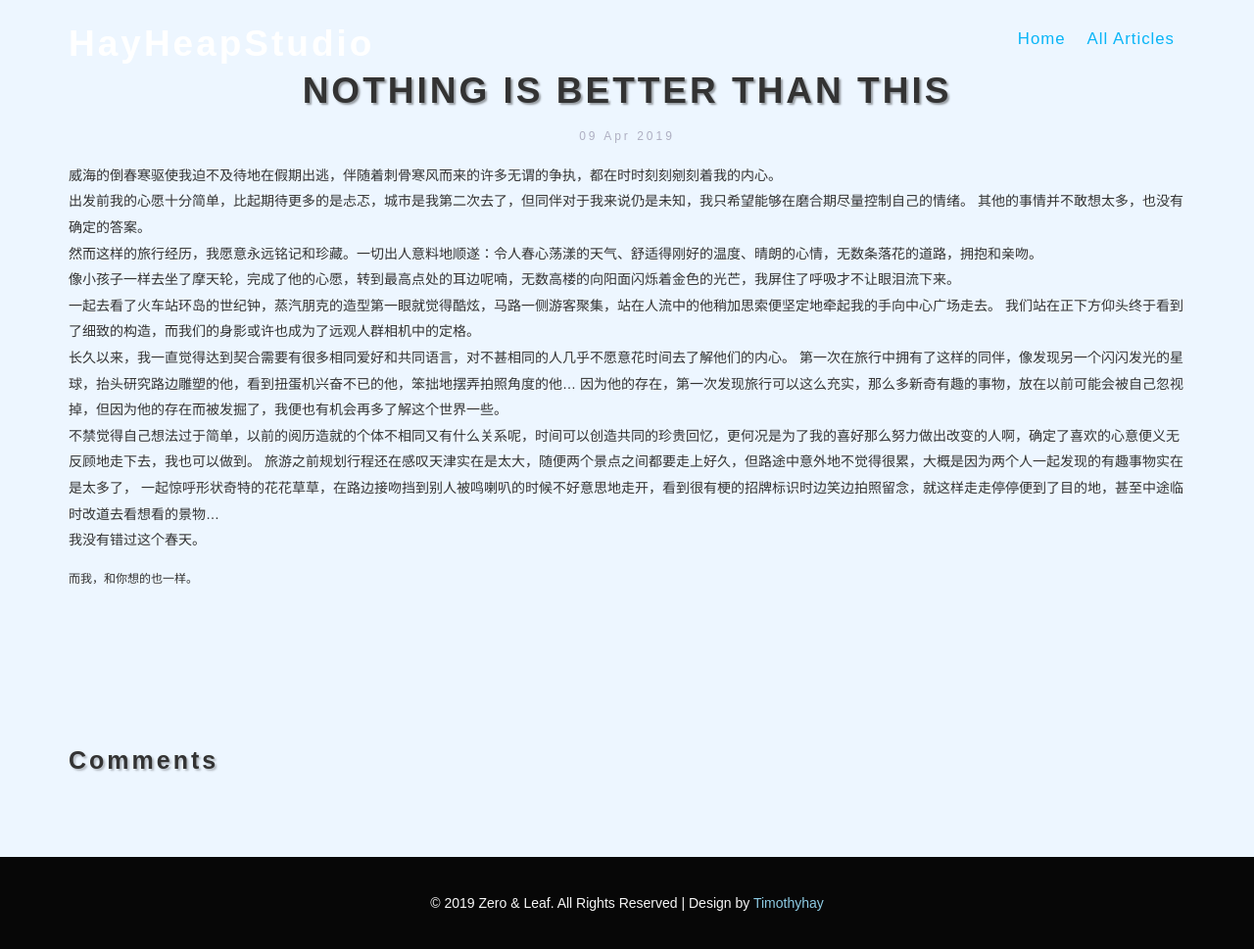
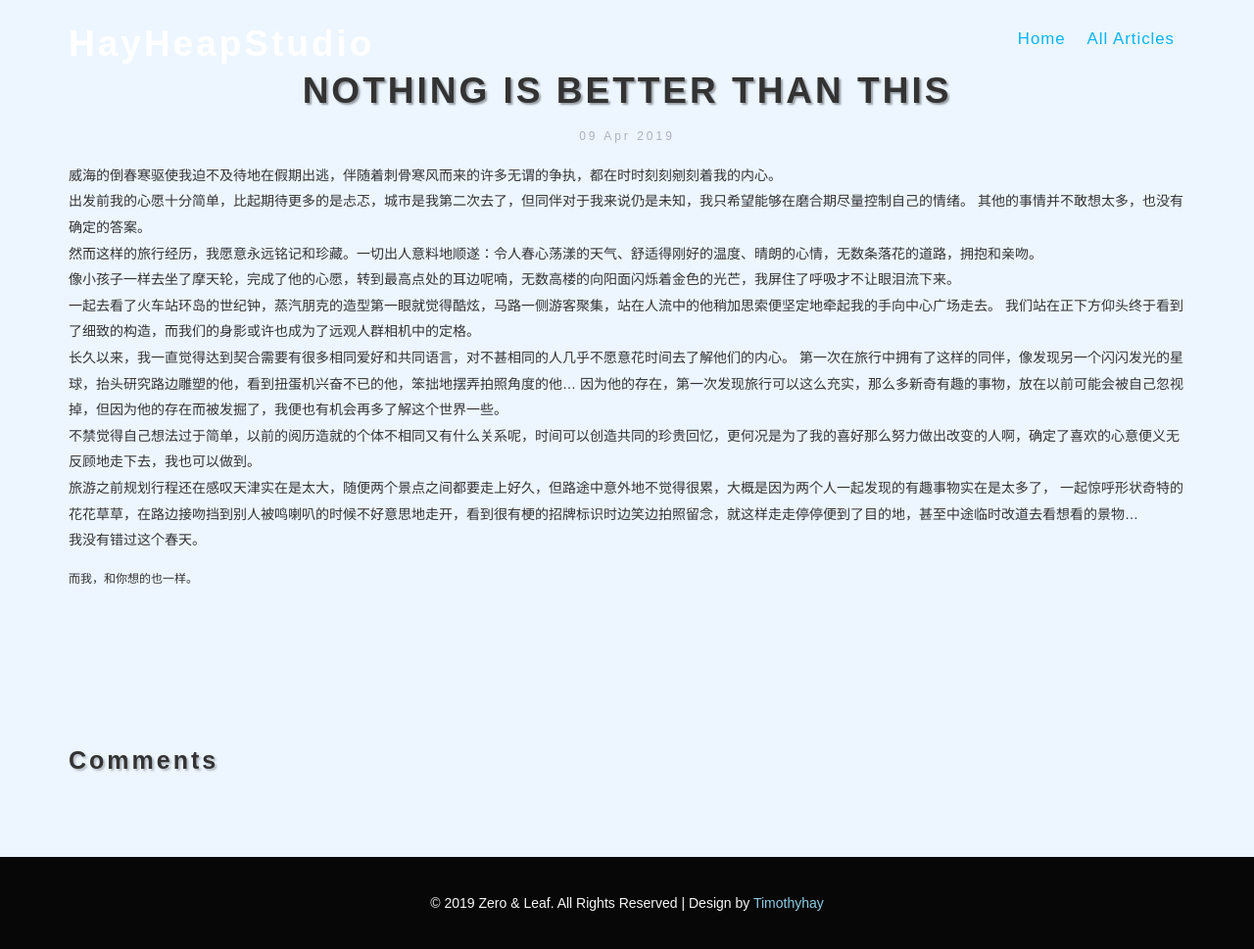
Before and after one commit to Timothyhay/TimothyhayHeap, a Jekyll site: the page built from _posts/2019-04-09-springmelody.html, in a window 1280 px wide. Shown: the whole page at 98% size. Built offline with Jekyll 4.4.1, drawn with Linux system fonts in a browser that asks for light colours; comment, search, counter and statistics services are not loaded.

```diff
--- a/_posts/2019-04-09-springmelody.html
+++ b/_posts/2019-04-09-springmelody.html
@@ -21,8 +21,8 @@ comments: true
 	<p>  长久以来，我一直觉得达到契合需要有很多相同爱好和共同语言，对不甚相同的人几乎不愿意花时间去了解他们的内心。
 		第一次在旅行中拥有了这样的同伴，像发现另一个闪闪发光的星球，抬头研究路边雕塑的他，看到扭蛋机兴奋不已的他，笨拙地摆弄拍照角度的他…
 		因为他的存在，第一次发现旅行可以这么充实，那么多新奇有趣的事物，放在以前可能会被自己忽视掉，但因为他的存在而被发掘了，我便也有机会再多了解这个世界一些。</p>
-	<p>不禁觉得自己想法过于简单，以前的阅历造就的个体不相同又有什么关系呢，时间可以创造共同的珍贵回忆，更何况是为了我的喜好那么努力做出改变的人啊，确定了喜欢的心意便义无反顾地走下去，我也可以做到。
-旅游之前规划行程还在感叹天津实在是太大，随便两个景点之间都要走上好久，但路途中意外地不觉得很累，大概是因为两个人一起发现的有趣事物实在是太多了，
+	<p>不禁觉得自己想法过于简单，以前的阅历造就的个体不相同又有什么关系呢，时间可以创造共同的珍贵回忆，更何况是为了我的喜好那么努力做出改变的人啊，确定了喜欢的心意便义无反顾地走下去，我也可以做到。</p>
+	<p>旅游之前规划行程还在感叹天津实在是太大，随便两个景点之间都要走上好久，但路途中意外地不觉得很累，大概是因为两个人一起发现的有趣事物实在是太多了，
 	一起惊呼形状奇特的花花草草，在路边接吻挡到别人被鸣喇叭的时候不好意思地走开，看到很有梗的招牌标识时边笑边拍照留念，就这样走走停停便到了目的地，甚至中途临时改道去看想看的景物…</p>
 	<p>我没有错过这个春天。</p>
 
```
